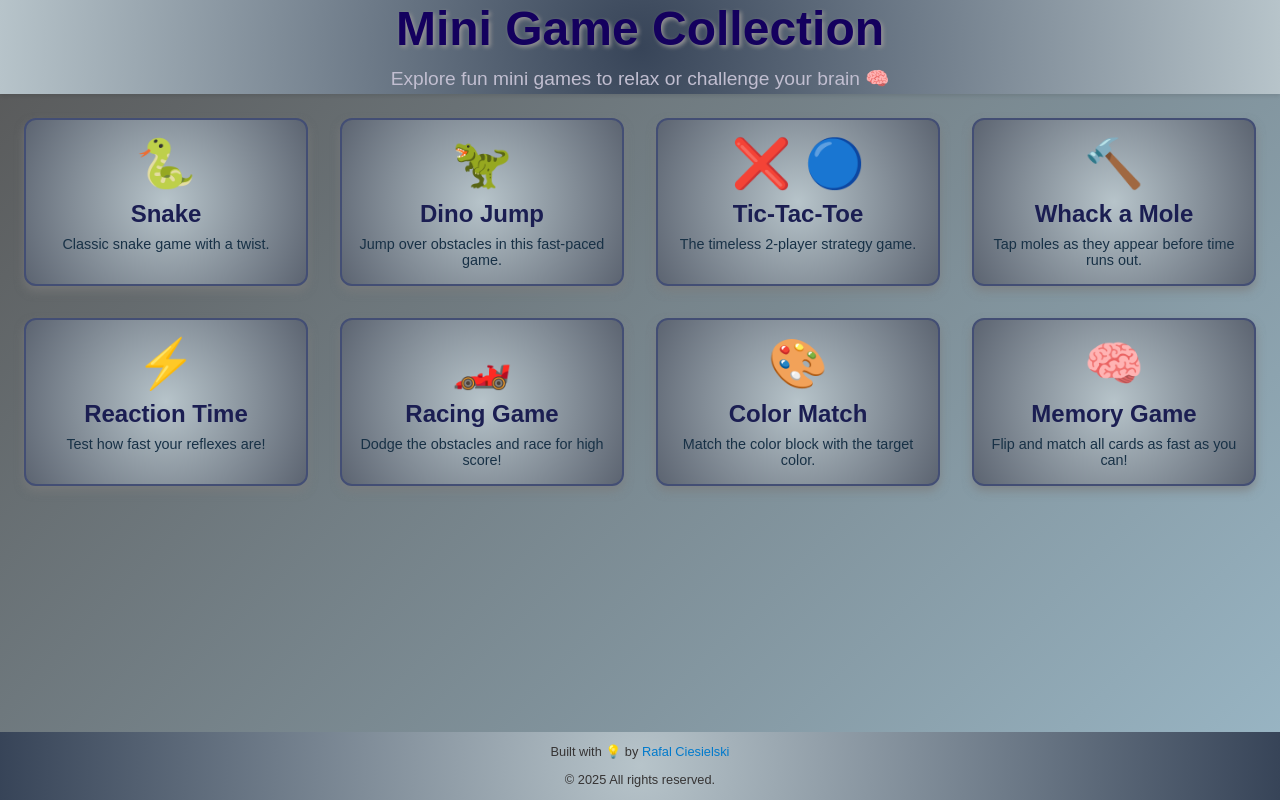
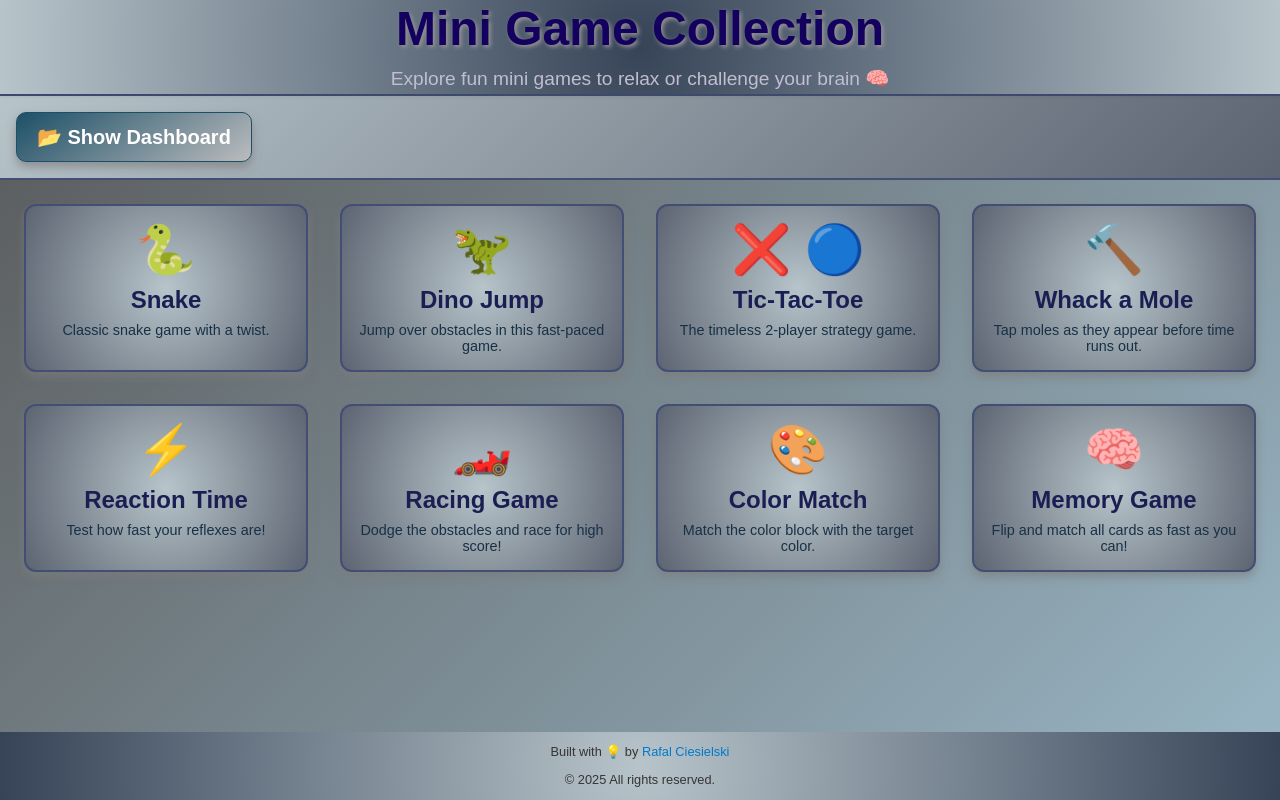
Before and after one commit to rciesielski3/mini-game-collection, a React (Create React App) app: page / in a window 1280 px wide. Built offline with nearby package versions, Linux system fonts and the light colour scheme; no server answers.

Commit message:
feat: add navigator, adjust styles

```diff
--- a/src/App.css
+++ b/src/App.css
@@ -52,3 +52,13 @@ body {
   grid-template-columns: repeat(auto-fit, minmax(250px, 1fr));
   flex-grow: 1;
 }
+
+.dashboard-section {
+  display: flex;
+  grid-template-columns: repeat(auto-fit, minmax(200px, 1fr));
+  background: linear-gradient(135deg, #b7c4ca, #5c6471);
+  border-top: 2px solid #434e74;
+  border-bottom: 2px solid #434e74;
+  text-align: center;
+  flex-direction: column;
+}
--- a/src/App.tsx
+++ b/src/App.tsx
@@ -1,8 +1,10 @@
 import React, { useState } from "react";
 import "./App.css";
+
 import GameModal from "./components/GameModal/GameModal";
 import GameCard from "./components/GameCard/GameCard";
 import Footer from "./components/Footer/Footer";
+import DashboardNavigator from "./components/DashboardNavigator/DashboardNavigator";
 
 const GAMES = [
   {
@@ -67,6 +69,7 @@ const App = () => {
         </p>
       </header>
 
+      <DashboardNavigator onSelectGame={(game) => setSelectedGame(game)} />
       <main className="game-scroll-area">
         <div className="game-grid">
           {GAMES.map((game) => (
--- a/src/components/DailyChallenge/DailyChallenge.css
+++ b/src/components/DailyChallenge/DailyChallenge.css
@@ -1,9 +1,10 @@
 .daily-challenge {
-  background: rgba(0, 0, 0, 0.2);
-  border: 1px solid #ffffff30;
+  background: radial-gradient(circle, #1d5067 0%, #bbbcbe 100%);
+  border: 1px solid #434e74;
   border-radius: 10px;
-  padding: 1.5rem;
+  padding: 1rem;
   margin: 1rem auto;
+  width: 100%;
   max-width: 420px;
   text-align: center;
   color: #f8f8f8;
--- /dev/null
+++ b/src/components/DashboardNavigator/DashboardNavigator.css
@@ -0,0 +1,27 @@
+.dashboard-toggle {
+  display: flex;
+  align-items: center;
+  padding: 0.75rem 1.25rem;
+  border-radius: 10px;
+  background: linear-gradient(145deg, #1d5067, #bbbcbe);
+  color: #fff;
+  font-weight: bold;
+  font-size: 1.25rem;
+  cursor: pointer;
+  margin: 1rem;
+  width: fit-content;
+  border: 1px solid #1d5067;
+  box-shadow: 0 5px 10px rgba(124, 124, 124, 0.677);
+}
+
+.dashboard-content {
+  display: flex;
+  flex-direction: row;
+  justify-content: space-evenly;
+  flex-wrap: wrap;
+  border-top: 2px solid #434e74;
+}
+
+.dashboard-toggle:hover {
+  transform: scale(1.05);
+}
--- /dev/null
+++ b/src/components/DashboardNavigator/DashboardNavigator.tsx
@@ -0,0 +1,33 @@
+import React from "react";
+import "./DashboardNavigator.css";
+
+import DailyChallenge from "../DailyChallenge/DailyChallenge";
+import UserProfileStats from "../UserProfileStats/UserProfileStats";
+
+const DashboardNavigator = ({
+  onSelectGame,
+}: {
+  onSelectGame: (game: string) => void;
+}) => {
+  const [expanded, setExpanded] = React.useState<boolean>(false);
+
+  return (
+    <section className="dashboard-section">
+      <div className="dashboard-toggle" onClick={() => setExpanded(!expanded)}>
+        📂 {expanded ? "Hide Dashboard" : "Show Dashboard"}
+      </div>
+      {expanded && (
+        <div className="dashboard-content">
+          <div className="dashboard-box">
+            <DailyChallenge onPlay={onSelectGame} />
+          </div>
+          <div className="dashboard-box">
+            <UserProfileStats />
+          </div>
+        </div>
+      )}
+    </section>
+  );
+};
+
+export default DashboardNavigator;
--- a/src/components/GameModal/GameModal.tsx
+++ b/src/components/GameModal/GameModal.tsx
@@ -2,6 +2,7 @@ import React from "react";
 import ReactDOM from "react-dom";
 import "./GameModal.css";
 
+import { saveScore } from "../../utils/firestore";
 import SnakeGame from "../../games/Snake/SnakeGame";
 import DinoGame from "../../games/DinoJump/DinoGame";
 import TicTacToe from "../../games/TicTacToe/TicTacToe";
@@ -10,9 +11,6 @@ import ReactionTimeGame from "../../games/ReactionTime/ReactionTimeGame";
 import RacingGame from "../../games/Racing/RacingGame";
 import SquaresGame from "../../games/Squares/SquaresGame";
 import MemoryGame from "../../games/Memory/MemoryGame";
-import ReactionSequenceGame from "../../games/ReactionSequence/ReactionSequenceGame";
-import MathQuickfireGame from "../../games/MathQuickfire/MathQuickfireGame";
-import { saveScore } from "../../utils/firestore";
 
 type Props = {
   gameName: string | null;
@@ -54,10 +52,7 @@ const GameModal = ({ gameName, onClose }: Props) => {
         return <SquaresGame onScore={handleScoreSubmit} />;
       case "MemoryGame":
         return <MemoryGame onScore={handleScoreSubmit} />;
-      case "ReactionSequenceGame":
-        return <ReactionSequenceGame onScore={handleScoreSubmit} />;
-      case "MathQuickfireGame":
-        return <MathQuickfireGame onScore={handleScoreSubmit} />;
+
       default:
         return null;
     }
--- a/src/components/UserProfileStats/UserProfileStats.css
+++ b/src/components/UserProfileStats/UserProfileStats.css
@@ -1,13 +1,14 @@
 .profile-stats {
-  background: rgba(255, 255, 255, 0.08);
+  background: radial-gradient(circle, #1d5067 0%, #bbbcbe 100%);
   border-radius: 12px;
-  padding: 1.5rem;
+  border: 1px solid #434e74;
+  padding: 1rem;
   margin: 1rem auto;
   color: #f0f0f0;
   max-width: 420px;
+  width: 100%;
   box-shadow: 0 4px 10px rgba(0, 0, 0, 0.25);
   backdrop-filter: blur(6px);
-  border: 1px solid rgba(255, 255, 255, 0.2);
 }
 
 .profile-stats h3 {
--- a/src/components/UserProfileStats/UserProfileStats.tsx
+++ b/src/components/UserProfileStats/UserProfileStats.tsx
@@ -1,18 +1,18 @@
-import React from "react";
+import React, { useEffect, useState } from "react";
+import { fetchScores, ScoreRecord } from "../../utils/firestore";
 import "./UserProfileStats.css";
 
-export type ScoreRecord = {
-  game: string;
-  score: number;
-  timestamp: number;
-};
-
 interface Props {
-  scores: ScoreRecord[];
   onSelectGame?: (game: string) => void;
 }
 
-const UserProfileStats: React.FC<Props> = ({ scores, onSelectGame }) => {
+const UserProfileStats: React.FC<Props> = ({ onSelectGame }) => {
+  const [scores, setScores] = React.useState<ScoreRecord[]>([]);
+
+  React.useEffect(() => {
+    fetchScores().then(setScores);
+  }, []);
+
   const sortedScores = [...scores].sort((a, b) => b.score - a.score);
 
   const uniqueTopGames: string[] = [];
@@ -24,7 +24,7 @@ const UserProfileStats: React.FC<Props> = ({ scores, onSelectGame }) => {
   const lastPlayed = scores.sort((a, b) => b.timestamp - a.timestamp)[0]?.game;
 
   return (
-    <div className="profile-stats">
+    <div className="profile-stats dashboard-section">
       <h3>👤 Your Stats</h3>
       <div className="profile-section">
         <strong>Top Games:</strong>
```
